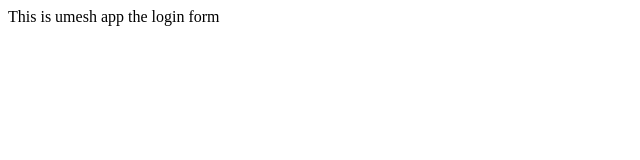
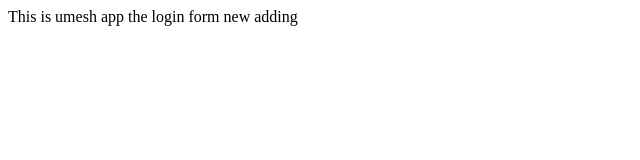
Before and after one commit to thakaremayur143/myappssample, a plain HTML site: page index.html in a window 1280 px wide. Shown: the whole page, without its empty margins (0-640 px from the left). Drawn offline with Linux system fonts and the light colour scheme.

Commit message:
new changes in index.html

```diff
--- a/index.html
+++ b/index.html
@@ -5,5 +5,6 @@
 <body>
 This is umesh app
 the login form
+new adding
 </body>
 </html?
```
